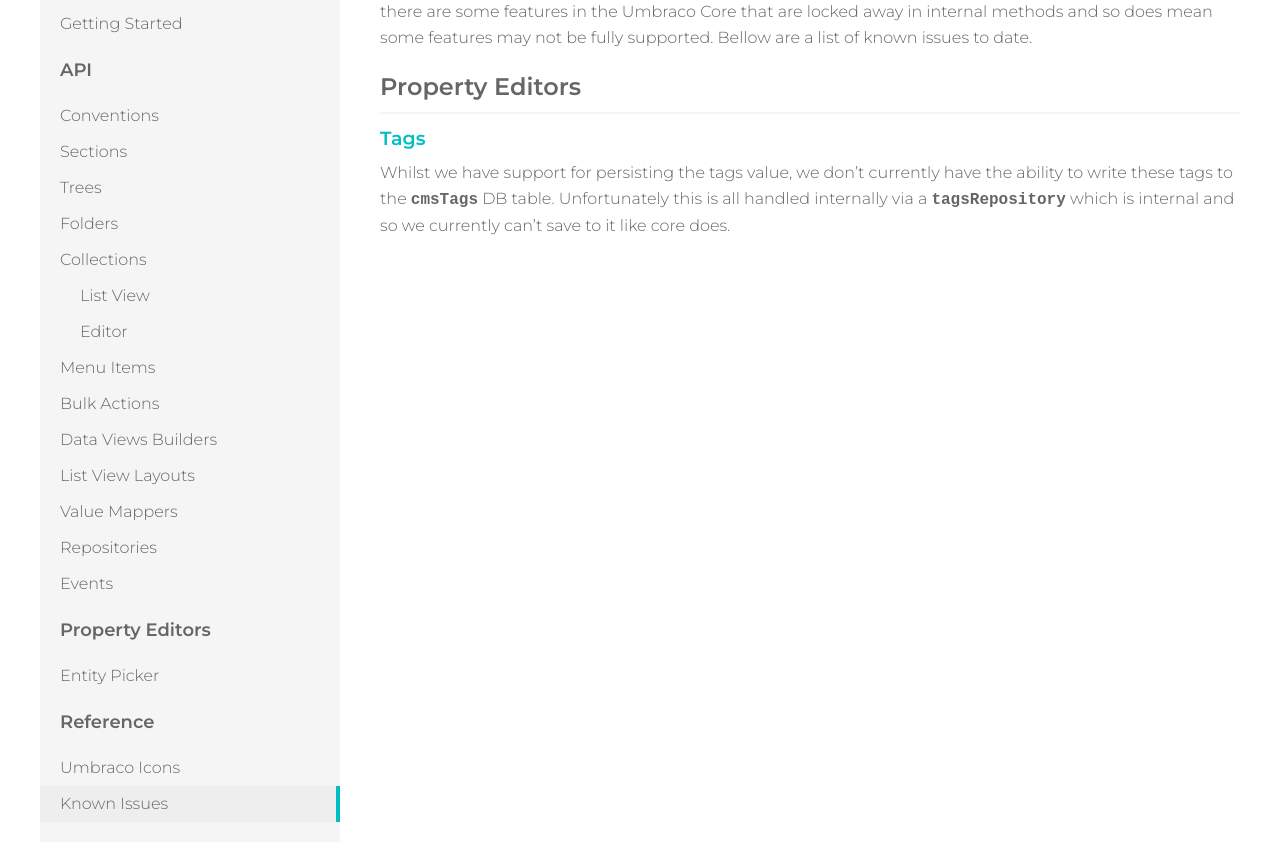
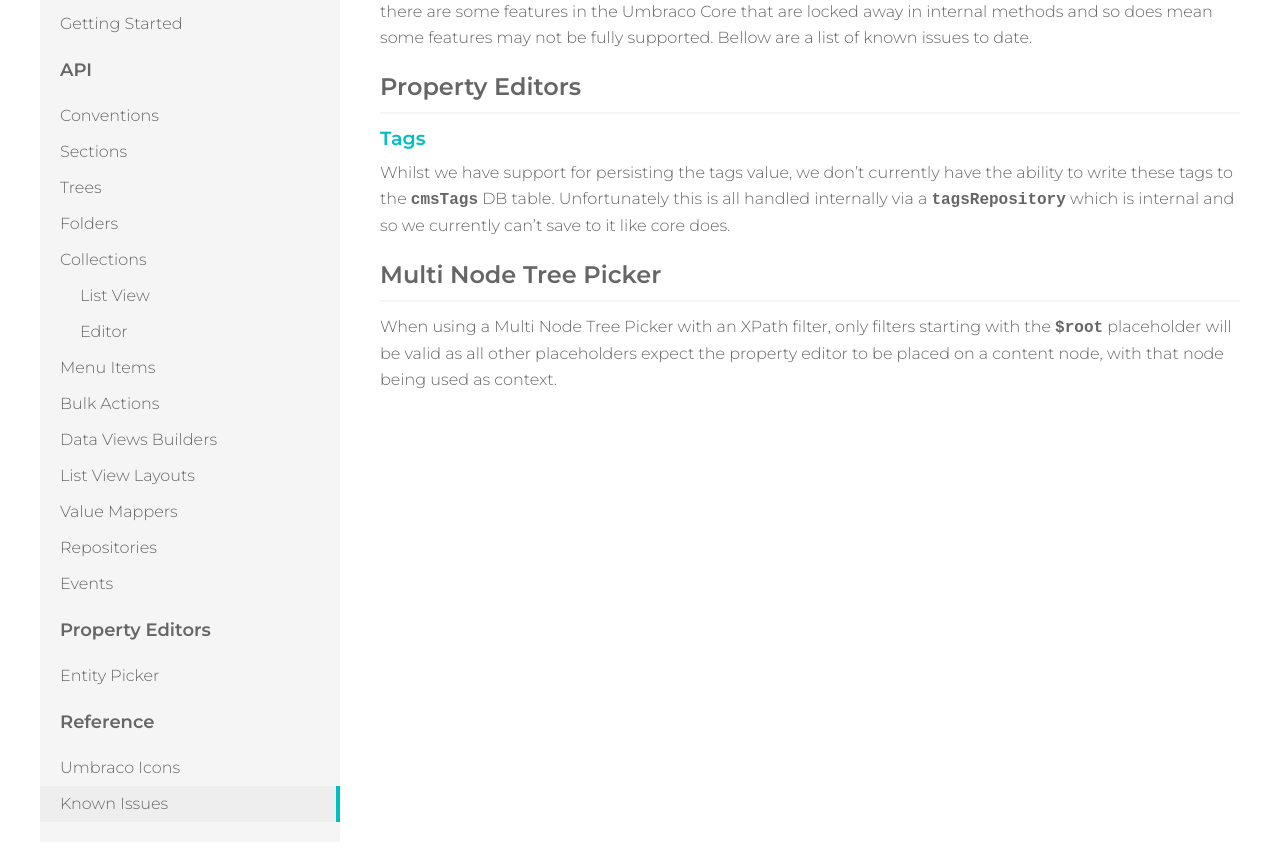
Before and after one commit to mattbrailsford/umbraco-fluidity, a Jekyll site: the page built from docs/_pages/04-reference-01-known-issues.md, in a window 1280 px wide and 900 px high, scrolled down 451 px. Shown: the top 861 px of the window. Built offline with Jekyll 4.4.1, drawn with Linux system fonts in a browser that asks for light colours.

Commit message:
Added MNTP comments to the known issues documentation

```diff
--- a/docs/_pages/04-reference-01-known-issues.md
+++ b/docs/_pages/04-reference-01-known-issues.md
@@ -12,3 +12,7 @@ Fluidity tries it's best to mimc the content pipeline as closely as possible whi
 #### Tags
 
 Whilst we have support for persisting the tags value, we don't currently have the ability to write these tags to the `cmsTags` DB table. Unfortunately this is all handled internally via a `tagsRepository` which is internal and so we currently can't save to it like core does.
+
+### Multi Node Tree Picker
+
+When using a Multi Node Tree Picker with an XPath filter, only filters starting with the `$root` placeholder will be valid as all other placeholders expect the property editor to be placed on a content node, with that node being used as context.
```
